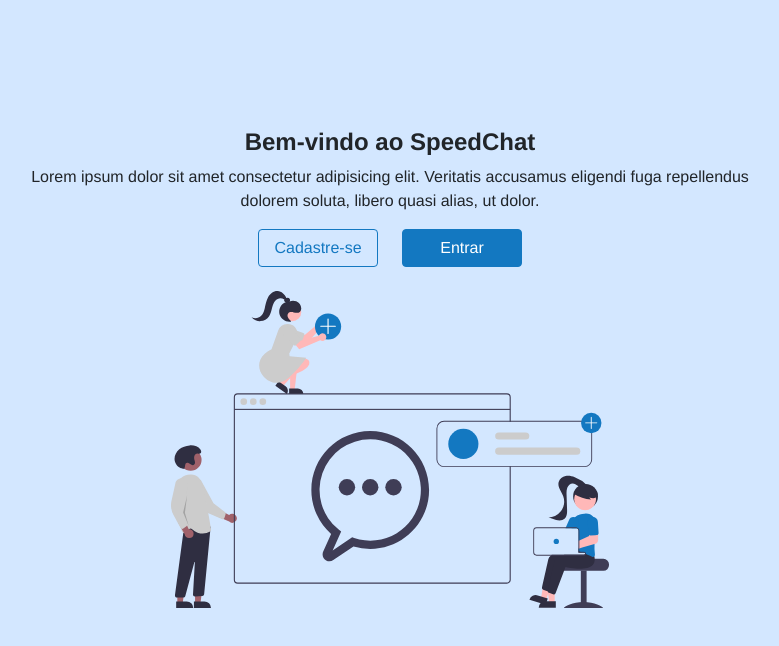
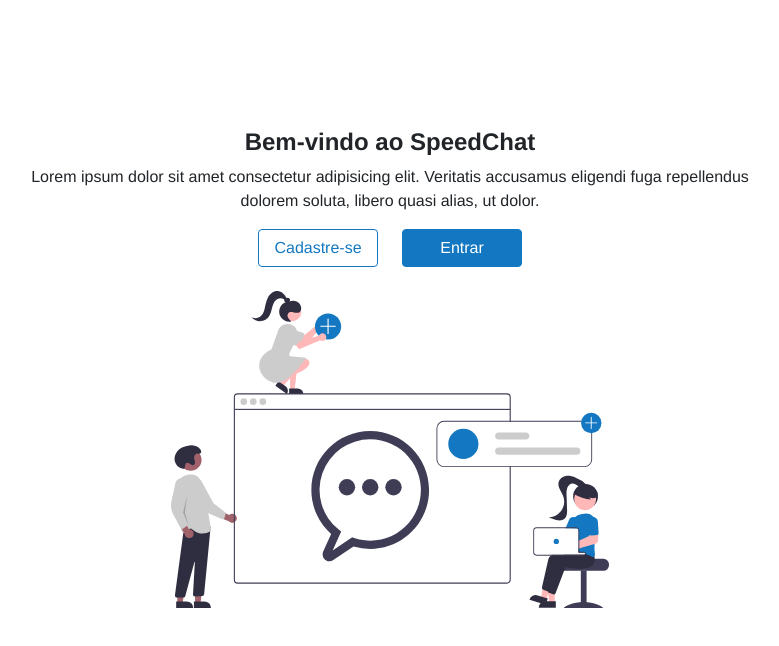
Before and after one commit to cesarfilho123/chat-vue, a Vue app: page / in a window 1280 px wide. Shown: the top 646 px of the page, without its empty margins (250-1029 px from the left). Built offline with nearby package versions, Linux system fonts and the light colour scheme.

Commit message:
melhorias de layout

```diff
--- a/src/App.vue
+++ b/src/App.vue
@@ -25,4 +25,10 @@ export default {
   color:#1378c1 !important;
   border-color:#1378c1 !important;
 }
+.section-center-bg{
+  background:#d5e9f1;
+  height: 100vh;
+  display: flex;
+  align-items: center;
+}
 </style>
--- a/src/pages/Login/LoginComponent.vue
+++ b/src/pages/Login/LoginComponent.vue
@@ -1,4 +1,5 @@
 <template>
+<section class="section-center-bg">
   <div class="container-fluid">
     <div class="row justify-content-center mt-5">
       <div class="col-lg-4">
@@ -37,6 +38,7 @@
       </div>
     </div>
   </div>
+</section>
 </template>
 <script>
 import Auth from '../../Models/Auth';
@@ -66,7 +68,5 @@ export default {
 }
 </script>
 <style>
-body {
-  background: #d3e7ff !important;
-}
+
 </style>
--- a/src/pages/Register/RegisterComponent.vue
+++ b/src/pages/Register/RegisterComponent.vue
@@ -1,4 +1,5 @@
 <template>
+<section class="section-center-bg">
   <div class="container-fluid">
     <div class="row justify-content-center mt-5">
       <div class="col-lg-4">
@@ -31,7 +32,7 @@
                 </div>
                 <div class="d-flex justify-content-end">
                    <button class="btn btn-primary">
-                       Efetuar Login
+                       Criar Conta
                    </button>
                 </div>
             </form>
@@ -40,6 +41,7 @@
       </div>
     </div>
   </div>
+</section>
 </template>
 <script>
 import Auth from '../../Models/Auth';
@@ -64,7 +66,5 @@ export default {
 }
 </script>
 <style>
-body {
-  background: #d3e7ff !important;
-}
+
 </style>
```
